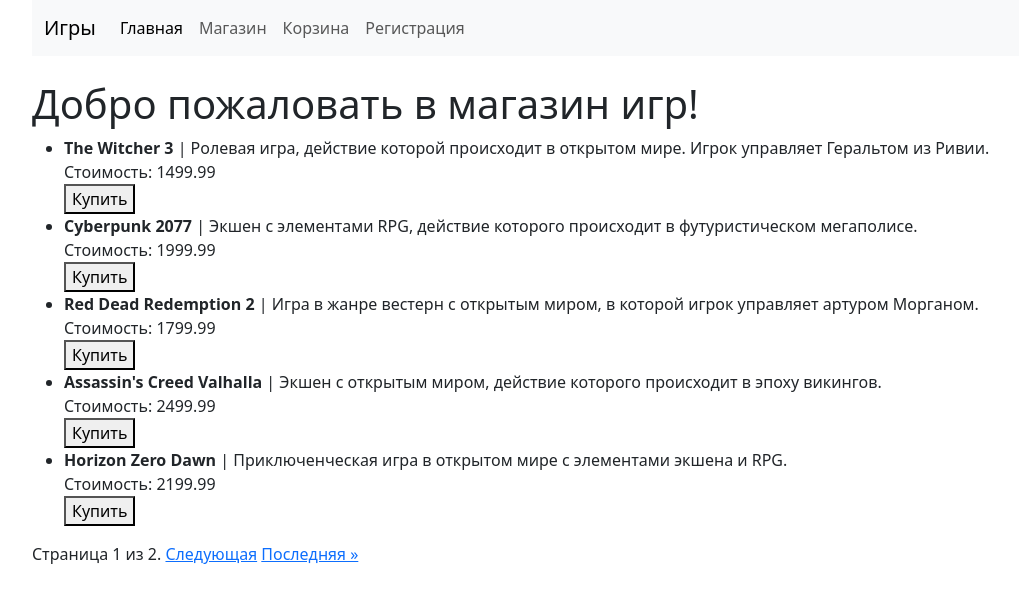
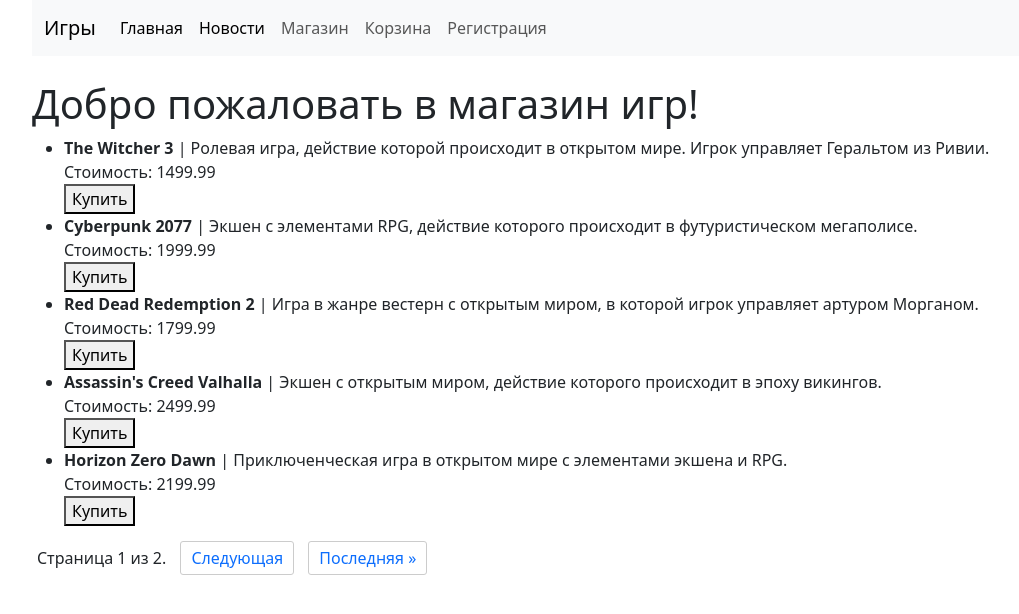
Before and after one commit to Vivisector/toy_store, a Django app: page /store/ in a window 1280 px wide. Shown: the top 614 px of the page, without its empty margins (50-1069 px from the left). Run offline with Django 4.2, Linux system fonts and the light colour scheme; data comes from the database, SQL or seed files in the repository; both versions use the stored data as it was after the commit.

Commit message:
Добавлена красивая пагинация + дополненно навигационное меню новым пунктом "Новости"

```diff
--- a/main/models.py
+++ b/main/models.py
@@ -1,4 +1,5 @@
 from django.db import models
+
 
 # Create your models here.
 class Buyer(models.Model):
@@ -10,12 +11,27 @@
     def __str__(self):
         return self.username
 
+
 class Game(models.Model):
     title = models.CharField(max_length=100)  # Название игры
     description = models.TextField()  # Описание игры
     price = models.DecimalField(max_digits=10, decimal_places=2)  # Стоимость игры
     size = models.IntegerField(default=0)
+
     # release_date = models.DateField()  # Дата выпуска игры (по желанию)
 
     def __str__(self):
         return self.title
+
+
+class News(models.Model):
+    title = models.CharField(max_length=100)  # Название овости
+    content = models.TextField()  # Описание игры
+    pub_date = models.DateTimeField(auto_now_add=True)  # Дата размещения
+
+    class Meta:
+        verbose_name = "Новость"  # Название в единственном числе
+        verbose_name_plural = "Новости"  # Название во множественном числе
+
+    def __str__(self):
+        return self.title
--- /dev/null
+++ b/main/static/css/styles.css
@@ -0,0 +1,17 @@
+.pagination {
+    margin: 20px 0;
+    text-align: center;
+}
+.pagination .step-links a {
+    margin: 0 5px;
+    padding: 5px 10px;
+    text-decoration: none;
+    border: 1px solid #ccc;
+    border-radius: 3px;
+}
+.pagination .step-links a:hover {
+    background-color: #f0f0f0;
+}
+.pagination .step-links span {
+    margin: 0 5px;
+}
--- a/main/urls.py
+++ b/main/urls.py
@@ -6,4 +6,5 @@
     path('store/', views.store, name='store'),
     path('cart/', views.cart, name='cart'),
     path('register/', views.register, name='register'),
+    path('news/', views.news_list, name='news'),
 ]
--- a/main/views.py
+++ b/main/views.py
@@ -1,7 +1,7 @@
 from django.shortcuts import render, redirect
 from .forms import UserRegister
 from .models import Buyer
-from .models import Game
+from .models import Game, News
 from django.core.paginator import Paginator
 from django.shortcuts import render, redirect
 from .forms import UserRegister
@@ -14,11 +14,11 @@
 def store(request):
     # Получаем все игры из базы данных
     games = Game.objects.all()
-    paginator = Paginator(games, 5)  # 10 игр на странице
+    paginator = Paginator(games, 5)  # 5 игр на странице
     page_number = request.GET.get('page')
     page_obj = paginator.get_page(page_number)
     return render(request, 'main/store.html', {'page_obj': page_obj})
-    return render(request, 'main/store.html', {'games': games})
+    # return render(request, 'main/store.html', {'games': games})
 
 def cart(request):
     return render(request, 'main/cart.html')
@@ -33,6 +33,15 @@
 
     # Передаем игры в контексте шаблона
     return render(request, 'main/game_list.html', {'games': games})
+
+def news_list(request):
+    # Получаем все новости из базы данных
+    news = News.objects.all().order_by('-pub_date')
+    paginator = Paginator(news, 3)
+    page_number = request.GET.get('page')
+    page_obj = paginator.get_page(page_number)
+    return render(request, 'main/news.html', {'page_obj': page_obj})
+
 
 def register(request):
     if request.method == "POST":
--- a/templates/main/base.html
+++ b/templates/main/base.html
@@ -1,3 +1,4 @@
+{% load static %}
 <!DOCTYPE html>
 <html lang="en">
 <head>
@@ -5,6 +6,7 @@
     <meta name="viewport" content="width=device-width, initial-scale=1.0">
     <title>{% block title %}Магазин игр{% endblock %}</title>
     <link rel="stylesheet" href="https://cdn.jsdelivr.net/npm/bootstrap@5.3.0-alpha1/dist/css/bootstrap.min.css">
+    <link rel="stylesheet" href="{% static 'css/styles.css' %}">
 </head>
 <body>
     <div class="container">
@@ -19,6 +21,9 @@
                     <ul class="navbar-nav">
                         <li class="nav-item">
                             <a class="nav-link active" href="{% url 'home' %}">Главная</a>
+                        </li>
+                         <li class="nav-item">
+                            <a class="nav-link active" href="{% url 'news' %}">Новости</a>
                         </li>
                         <li class="nav-item">
                             <a class="nav-link" href="{% url 'store' %}">Магазин</a>
--- a/toy_store/settings.py
+++ b/toy_store/settings.py
@@ -117,7 +117,9 @@
 # Static files (CSS, JavaScript, Images)
 # https://docs.djangoproject.com/en/4.2/howto/static-files/
 
-STATIC_URL = 'static/'
+STATIC_URL = '/static/'
+STATICFILES_DIRS = [BASE_DIR / "static"]  # Если у вас общая папка static в корне проекта
+
 
 # Default primary key field type
 # https://docs.djangoproject.com/en/4.2/ref/settings/#default-auto-field
```
Also changed, not shown: main/admin.py (+7 -1 lines), templates/main/news.html (added, +50 -0 lines), db.sqlite3, main/migrations/0004_news.py (added), main/migrations/0005_alter_news_options_rename_сontent_news_content.py (added).
